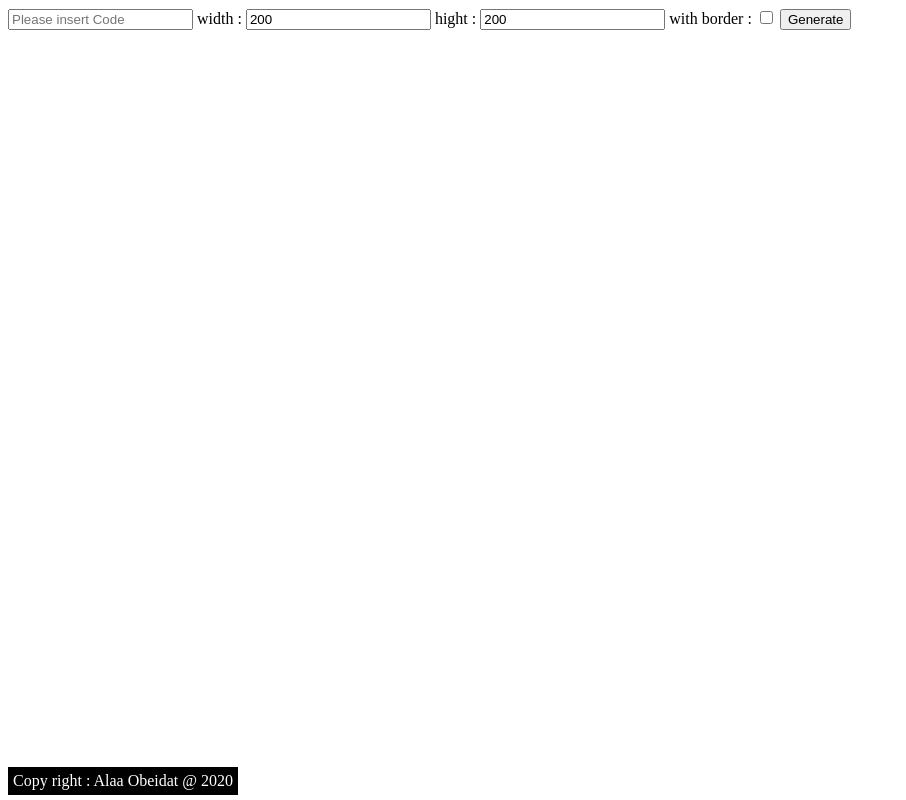
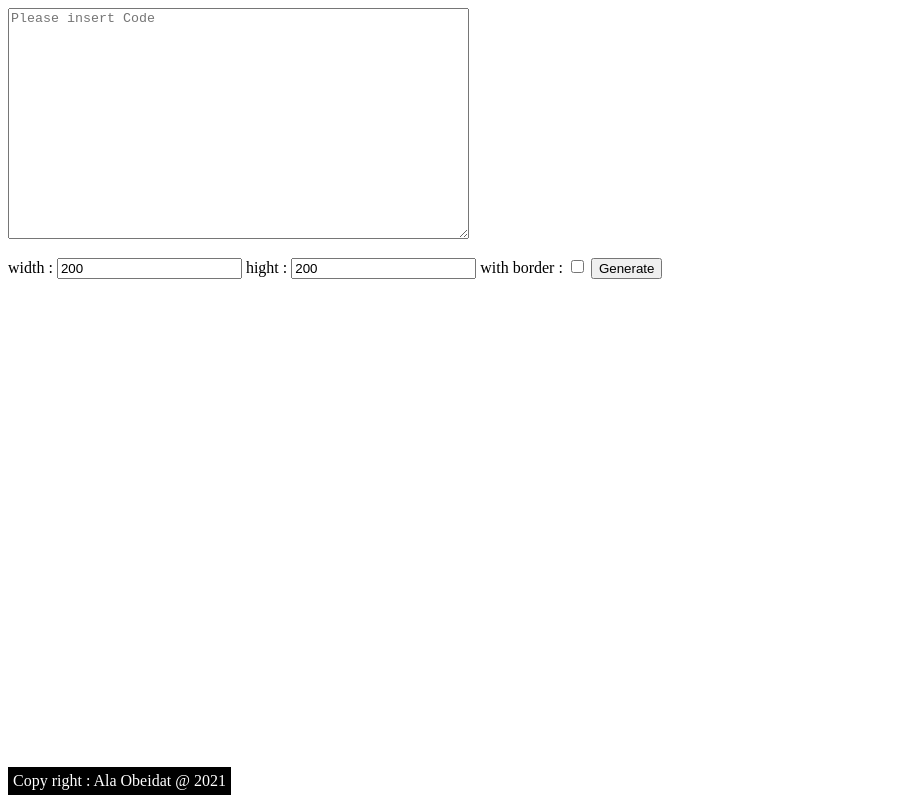
Before and after one commit to ala-obeidat/QR-code-generator, a plain HTML site: page index.html in a window 1280 px wide. Shown: the whole page, without its empty margins (0-906 px from the left). Drawn offline with Linux system fonts and the light colour scheme.

Commit message:
update date

```diff
--- a/index.html
+++ b/index.html
@@ -1,6 +1,6 @@
 <html>
 <head>
-<title>QR - Code generator @Alaa Obeidat</title>
+<title>QR - Code generator @Ala Obeidat</title>
 <script src="js/jquery-2.1.4.min.js"> </script>
 <script src="js/qrcode.js"> </script>
 <script src="js/script.js"> </script>
@@ -8,7 +8,9 @@
 </head>
 <body>
 <div>
-<input id='code-generate' placeholder="Please insert Code" />
+<textarea id='code-generate' placeholder="Please insert Code" cols="55" rows="15" ></textarea>
+<br />
+<br />
 width :
 <input id='code-width' value="200" placeholder="width" />
 hight :
@@ -24,7 +26,7 @@ with border :
 <button id="download">Download As Image</button>
 </div>
 <div style="position: fixed; bottom: 5px;background-color:black;color:white;clear:both;text-align:center; padding:5px; ">
-Copy right :  Alaa Obeidat @ 2020
+Copy right :  Ala Obeidat @ 2021
 </div>
 </body>
 </html>
```
